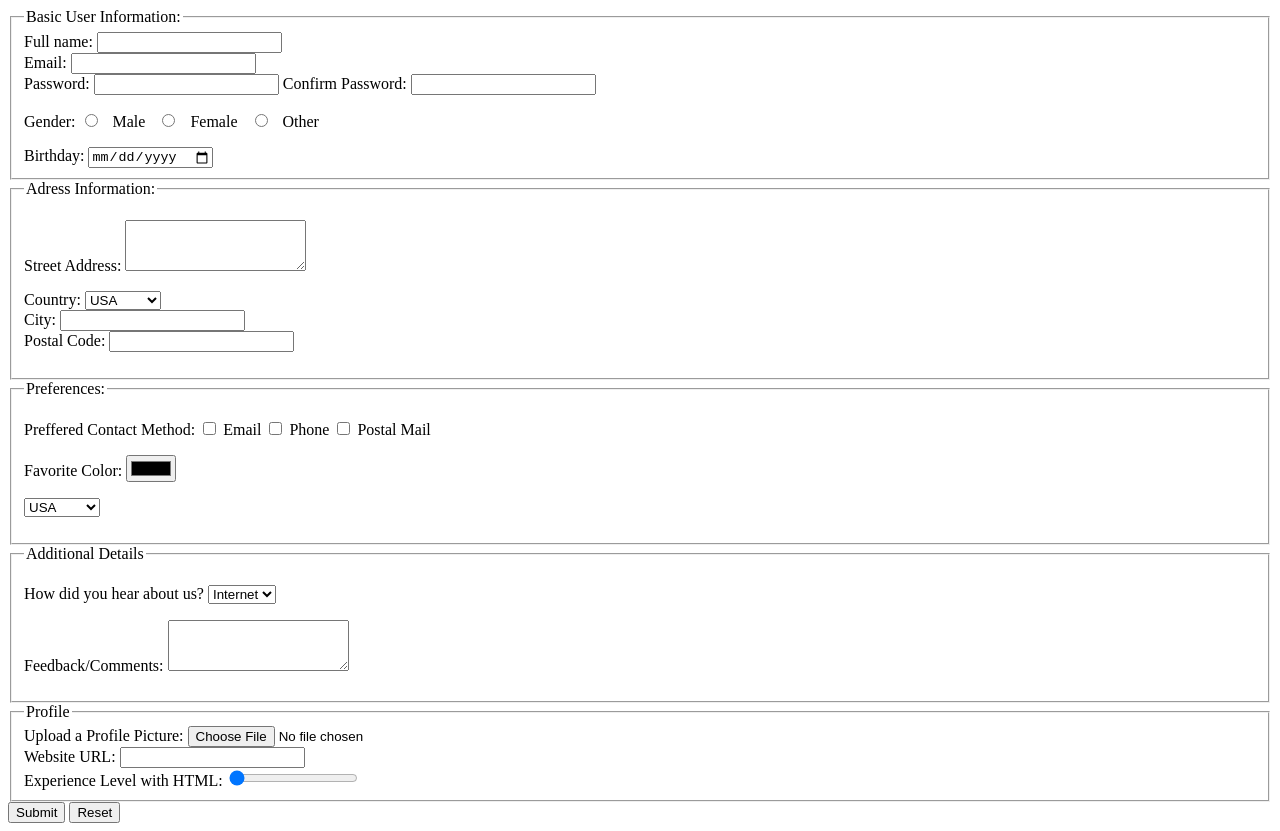
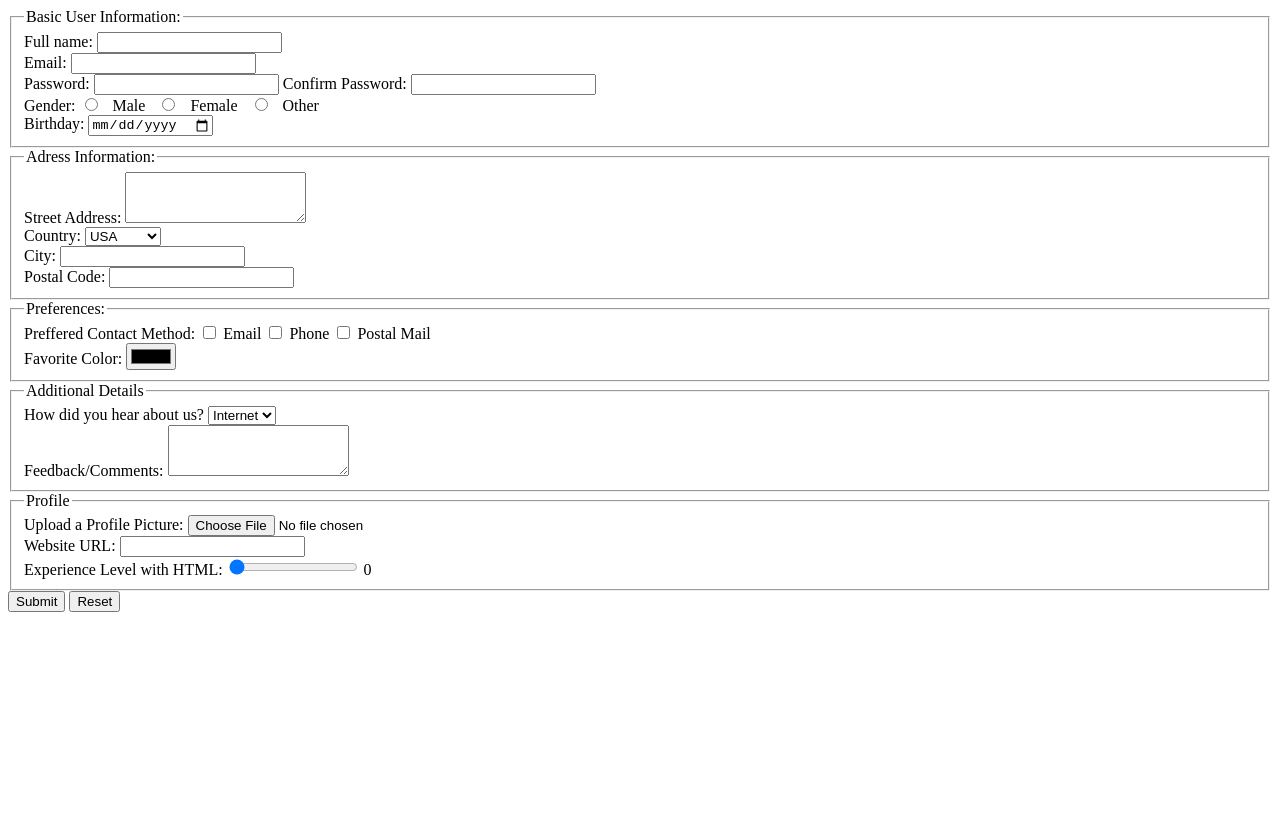
Before and after one commit to sdmnc/tekwill-frontend, a plain HTML site: page registrationform.html in a window 1280 px wide. After the commit the page ends 800 px from the top, so only its background shows below. Drawn offline with Linux system fonts and the light colour scheme.

Commit message:
Changes as per PR review

```diff
--- a/registrationform.html
+++ b/registrationform.html
@@ -13,23 +13,23 @@
         <legend>Basic User Information:</legend>
 
         <label for="full-name"> Full name:</label>
-        <input type="text" id="full-name" name="full-name" value=""> <br>
+        <input type="text" id="full-name" name="full-name" value=""><br>
         <label for="email"> Email:</label>
-        <input type="text" id="email" name="email" value=""> <br>
+        <input type="text" id="email" name="email" value=""><br>
         <label for="password"> Password:</label>
         <input type="password" id="password" name="password" value="">
         <label for="password"> Confirm Password:</label>
         <input type="password" id="confirm-password" name="confirm-password" value=""> <br>
 
         <!-- Gender Input. -->
-        <p>Gender:
+        <label> Gender:</label>
         <input type="radio" id="male" name="gender" value="Male">
           <label for="male">Male</label>
           <input type="radio" id="female" name="gender" value="Female">
           <label for="female">Female</label>
           <input type="radio" id="other" name="gender" value="Other">
           <label for="other">Other</label><br>
-        </p>
+
 
         <!-- Birth day Input. -->
 
@@ -41,15 +41,17 @@
     <fieldset>
         <legend>Adress Information:</legend>
         <form action="/action_page.php">
-            <p>Street Address: <textarea name="message" rows="3" cols="20"> </textarea>
-            </p>
-            <p>Country: <select>
+            <label>Street Address: </label> <textarea name="message" rows="3" cols="20"> </textarea> <br>
+
+            <label>Country:</label>
+            <select>
                 <option value="USA"> USA</option>
                 <option value="Moldova"> Moldova</option>
                 <option value="UK"> UK</option>
                 <option value="Romania"> Romania</option>
             </select>
             <br>
+
 
             <label for="city"> City:</label>
             <input type="text" id="city" name="city" value=""> <br>
@@ -63,30 +65,18 @@
     <fieldset>
         <legend>Preferences:</legend>
         <form action="/action_page.php">
-            <p> Preffered Contact Method:
+            <label>Preffered Contact Method:</label>
             <input type="checkbox" id="method1" name="method1" value="Email">
             <label for="method1"> Email</label>
             <input type="checkbox" id="method2" name="method2" value="Phone">
             <label for="method2"> Phone</label>
             <input type="checkbox" id="method3" name="method3" value="Postal Mail">
             <label for="method3"> Postal Mail</label><br>
-            </p>
 
-            <p> Favorite Color:
+
+            <label>Favorite Color:</label>
             <label for="favcolor"></label>
             <input type="color" id="favcolor" name="favcolor">
-            </p>
-            <p>
-
-                <select>
-                    <option value="USA"> USA</option>
-                    <option value="Moldova"> Moldova</option>
-                    <option value="UK"> UK</option>
-                    <option value="Romania"> Romania</option>
-                </select>
-
-            </p>
-
         </form>
 
 
@@ -95,19 +85,20 @@
     <fieldset>
         <legend>Additional Details</legend>
 
-        <p>
-            How did you hear about us?
+
+        <label> How did you hear about us?</label>
         <select>
             <option value="Internet"> Internet</option>
             <option value="Radio"> Radio</option>
             <option value="TV"> TV</option>
             <option value="Other"> Other</option>
         </select>
-        </p>
+        <br>
 
-        <p>Feedback/Comments: <textarea name="message" rows="3" cols="20"> </textarea>
+        <label>Feedback/Comments:</label> <textarea name="message" rows="3" cols="20"> </textarea>
 
     </fieldset>
+
     <fieldset>
         <legend>Profile</legend>
         <form>
@@ -119,10 +110,10 @@
             <input type="url" id="homepage" name="homepage">
         </form>
 
-        <form oninput="result.value = slider.value">
+        <form oninput="result.value = experienceLevel.value">
             <label for="experience-level">Experience Level with HTML:</label>
-            <input type="range" id="experience-level" name="experience-level" min="0" max="10" value="0">
-            <output name="result" for="slider"></output>
+            <input type="range" id="experience-level" name="experienceLevel" min="0" max="10" value="0">
+            <output name="result" for="experience-level">0</output>
         </form>
     </fieldset>
 
```
Lines whose indentation alone changed are shown as unchanged.
